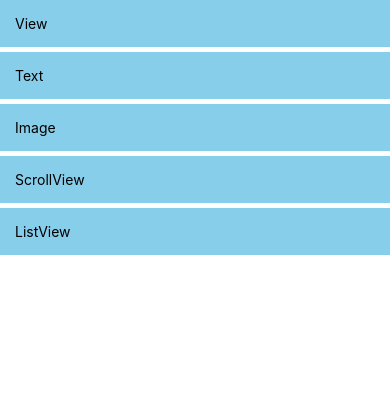
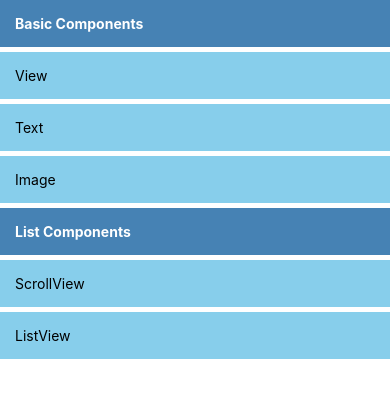
Before and after one commit to mithlesh-kumar/react-native-session-demo, a React Native app in the folder Training/: screen / in a window 390 px wide. Shown: the top 398 px of the page. Built offline with nearby package versions, Linux system fonts and the light colour scheme.

Commit message:
Section list

```diff
--- a/Training/App.js
+++ b/Training/App.js
@@ -1,19 +1,31 @@
 import React, { Component } from 'react';
-import { FlatList, Text, StyleSheet } from 'react-native';
+import { SectionList, Text, StyleSheet } from 'react-native';
 
-const rows = [
-  { id: 0, text: 'View' },
-  { id: 1, text: 'Text' },
-  { id: 2, text: 'Image' },
-  { id: 3, text: 'ScrollView' },
-  { id: 4, text: 'ListView' },
+const sections = [
+  {
+    id: 0,
+    title: 'Basic Components',
+    data: [
+      {id: 0, text: 'View'},
+      {id: 1, text: 'Text'},
+      {id: 2, text: 'Image'},
+    ]
+  },
+  {
+    id: 1,
+    title: 'List Components',
+    data: [
+      {id: 3, text: 'ScrollView'},
+      {id: 4, text: 'ListView'},
+    ]
+  }
 ]
 
-const extractKey = ({ id }) => id.toString()
+const extractKey = ({id}) => id
 
 export default class App extends Component {
 
-  renderItem = ({ item }) => {
+  renderItem = ({item}) => {
     return (
       <Text style={styles.row}>
         {item.text}
@@ -21,12 +33,21 @@ export default class App extends Component {
     )
   }
 
+  renderSectionHeader = ({section}) => {
+    return (
+      <Text style={styles.header}>
+        {section.title}
+      </Text>
+    )
+  }
+
   render() {
     return (
-      <FlatList
+      <SectionList
         style={styles.container}
-        data={rows}
+        sections={sections}
         renderItem={this.renderItem}
+        renderSectionHeader={this.renderSectionHeader}
         keyExtractor={extractKey}
       />
     );
@@ -42,4 +63,11 @@ const styles = StyleSheet.create({
     marginBottom: 5,
     backgroundColor: 'skyblue',
   },
+  header: {
+    padding: 15,
+    marginBottom: 5,
+    backgroundColor: 'steelblue',
+    color: 'white',
+    fontWeight: 'bold',
+  },
 })
```
